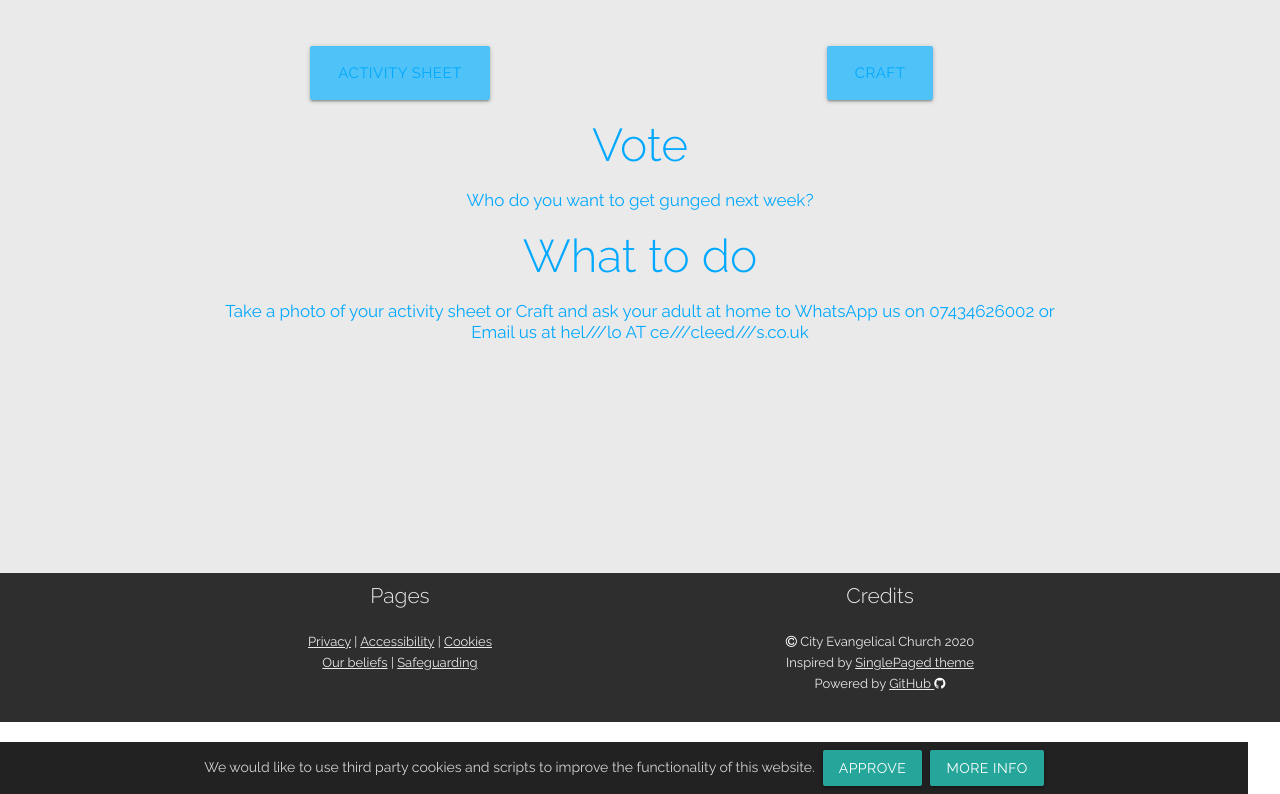
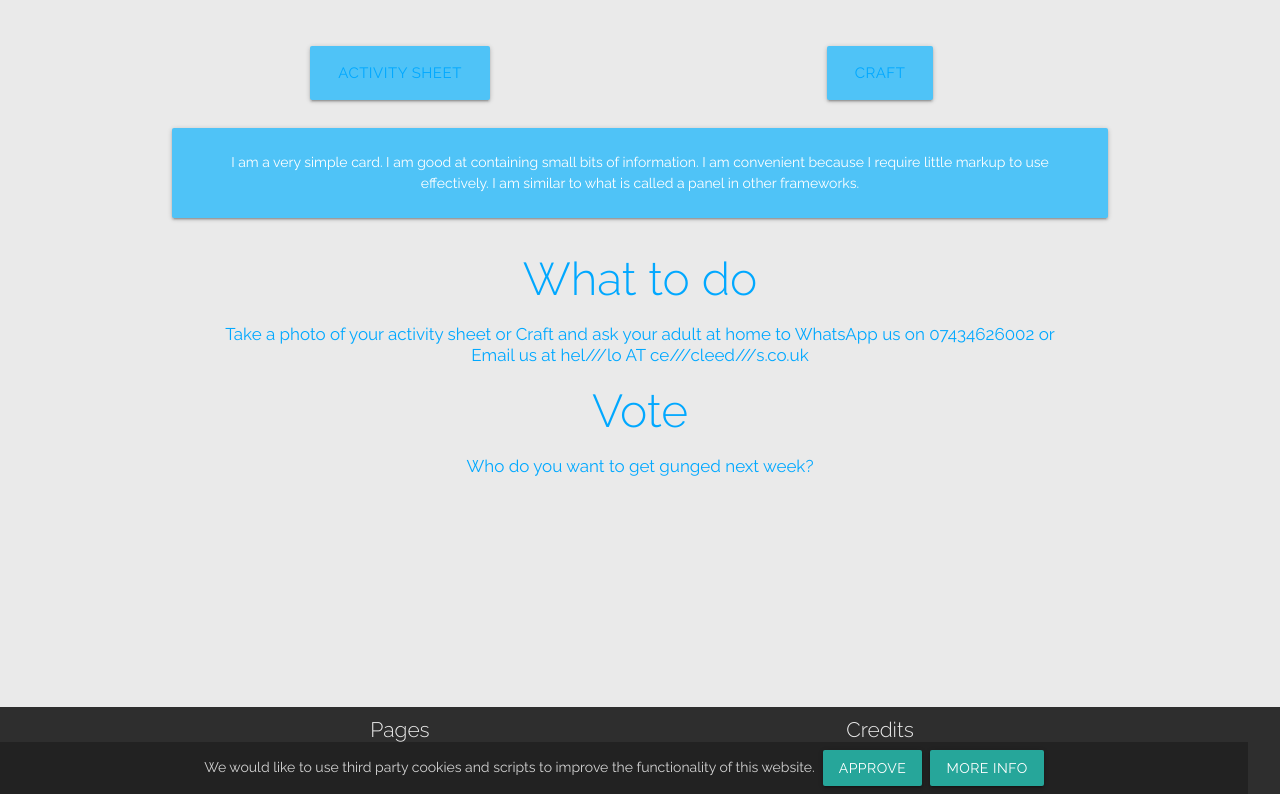
Before and after one commit to woodcock3/citychurch, a Jekyll site: the page built from _kids/2020-01-02-citykids.md, in a window 1280 px wide and 900 px high, scrolled down 1276 px, cut to the strip 106-900 px from the top of the window. Built offline with Jekyll 4.4.1, drawn with Linux system fonts in a browser that asks for light colours.

Commit message:
Update 2020-01-02-citykids.md

```diff
--- a/_kids/2020-01-02-citykids.md
+++ b/_kids/2020-01-02-citykids.md
@@ -26,9 +26,20 @@ At City Kids online, each Wednesday during term time there will be new videos, a
   </div>
 
 
-# Vote
-Who do you want to get gunged next week?
+  <div class="row">
+    <div class="col s12">
+      <div class="card-panel light-blue lighten-2">
+        <span class="white-text">I am a very simple card. I am good at containing small bits of information.
+        I am convenient because I require little markup to use effectively. I am similar to what is called a panel in other frameworks.
+        </span>
+      </div>
+    </div>
+  </div>
 
 
 # What to do
 Take a photo of your activity sheet or Craft and ask your adult at home to WhatsApp us on 07434626002 or Email us at hel///lo AT ce///cleed///s.co.uk
+
+
+# Vote
+Who do you want to get gunged next week?
```
